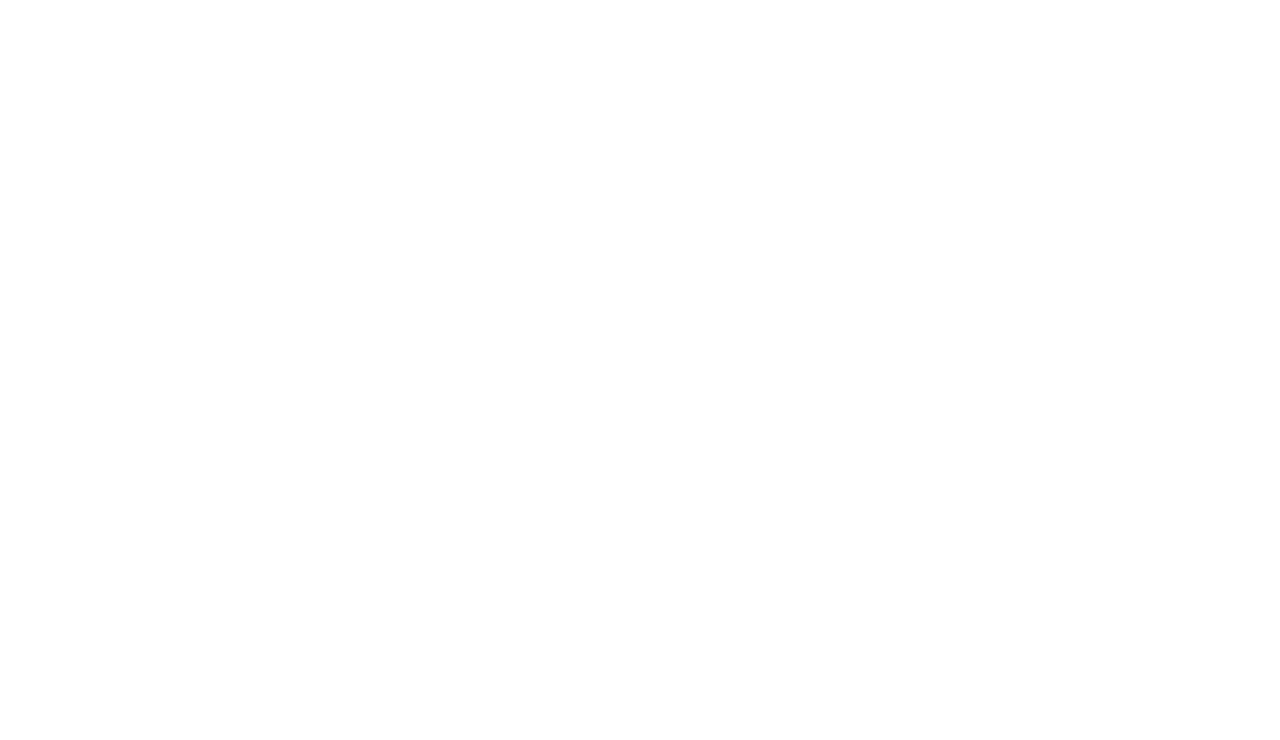
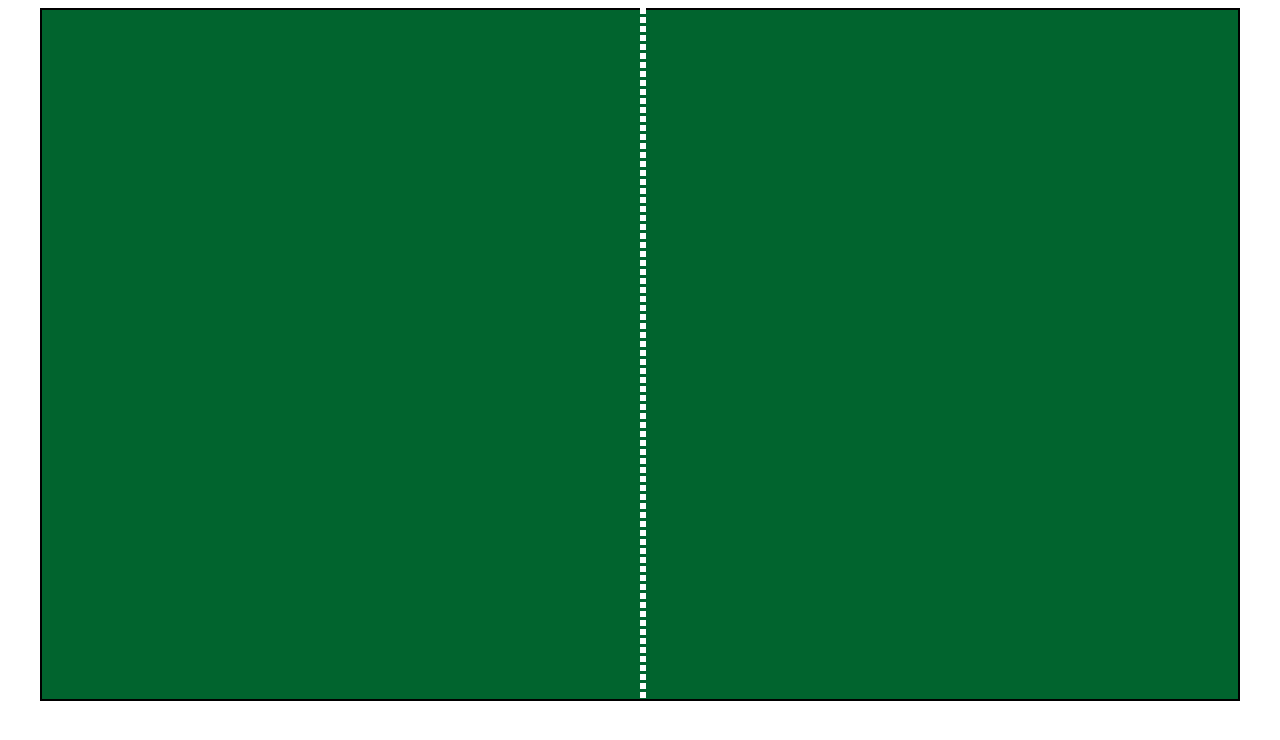
Before and after one commit to Socramio/Monkey-Pong, a plain HTML site: page index.html in a window 1280 px wide. Drawn offline with Linux system fonts and the light colour scheme.

Commit message:
guideline

```diff
--- a/index.html
+++ b/index.html
@@ -5,10 +5,12 @@
     <meta http-equiv="X-UA-Compatible" content="IE=edge">
     <meta name="viewport" content="width=device-width, initial-scale=1.0">
     <link rel="stylesheet" href="styles.css">
-    <script src="main.js"></script>
-    <title>Document</title>
+    <script src="main.js" defer></script>
+    <title>Monkey Pong</title>
 </head>
 <body>
-
+    <table id="canvas">
+        <div id="net"></div>
+    </table>
 </body>
 </html>
--- a/styles.css
+++ b/styles.css
@@ -0,0 +1,18 @@
+#canvas {
+    height: 693px;
+    width: 1200px;
+    background-color: #01642e;
+    border-style: solid;
+    border-color: black;
+    margin: 0 auto;
+    border-width: 2px;
+}
+
+#net {
+    height: 693px;
+    left: 50%;
+    position:absolute;
+    border-style: dashed;
+    border-color: white;
+    margin: 0 auto;
+}
```
